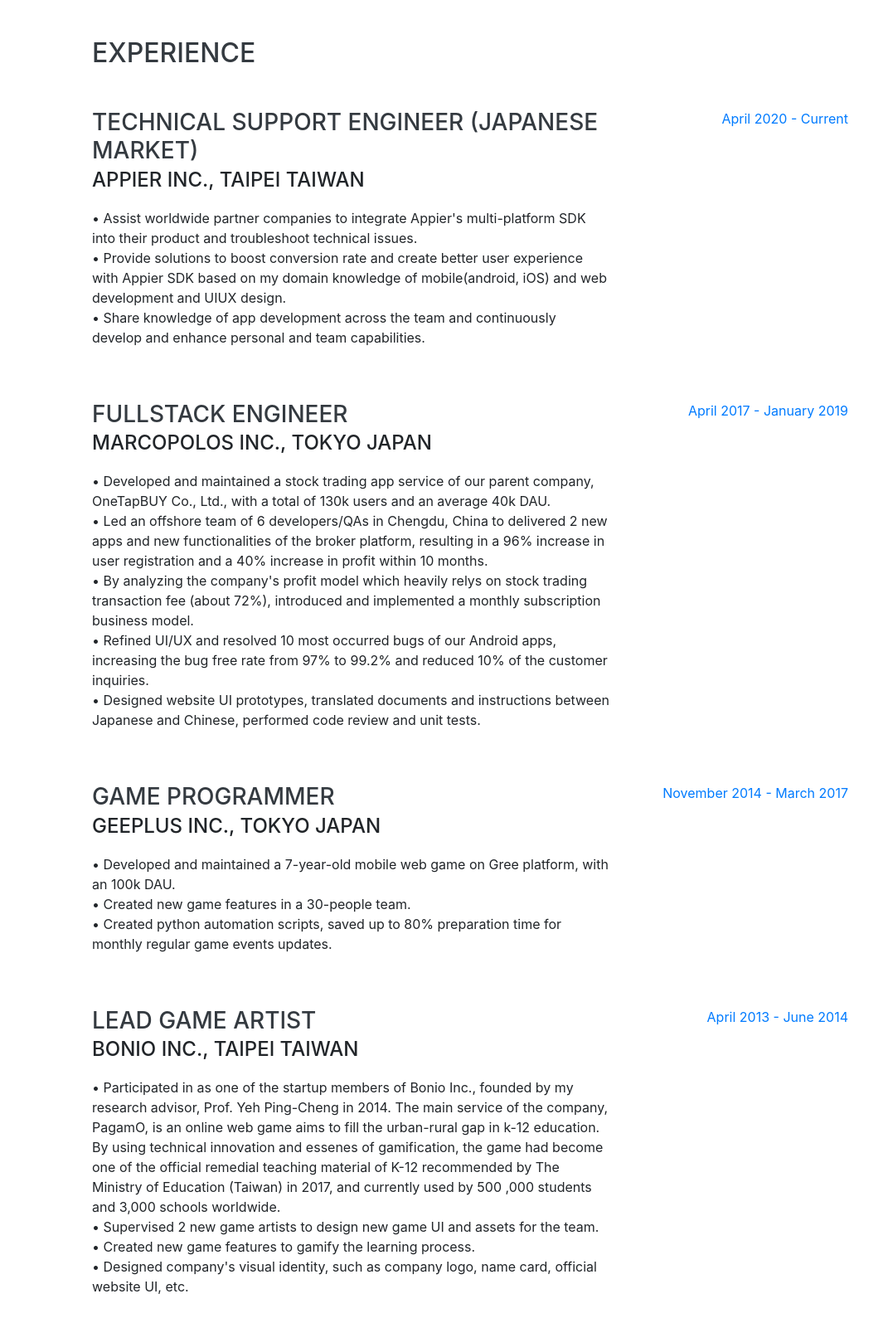
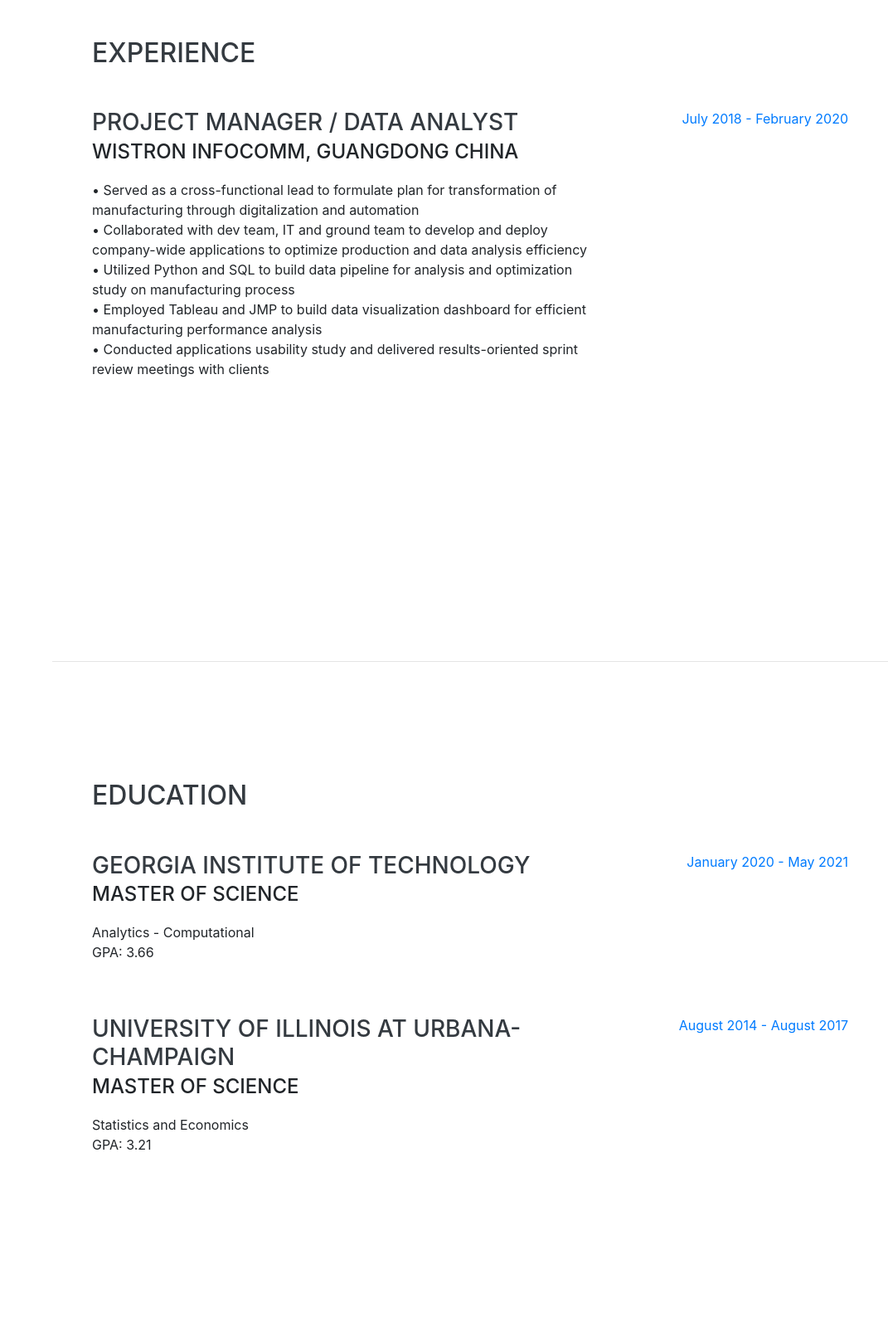
Before and after one commit to henryyang8/hsuanhan.github.io, a website with bundled scripts: page index.html in a window 1280 px wide. Shown: the part 804-2399 px from the top of the page at 83% size, without its empty margins (209-1280 px from the left). Built offline with nearby package versions, Linux system fonts and the light colour scheme; files whose address does not match are found by name; a web font is replaced by a local one.

Commit message:
Update index.html

```diff
--- a/index.html
+++ b/index.html
@@ -8,7 +8,7 @@
   <meta name="description" content="">
   <meta name="author" content="">
 
-  <title>Resume of Tzuhan Hsu</title>
+  <title>Resume of Hsuan-Han Yang</title>
 
   <!-- Bootstrap core CSS -->
   <link href="vendor/bootstrap/css/bootstrap.min.css" rel="stylesheet">
@@ -27,7 +27,7 @@
 
   <nav class="navbar navbar-expand-lg navbar-dark bg-primary fixed-top" id="sideNav">
     <a class="navbar-brand js-scroll-trigger" href="#page-top">
-      <span class="d-block d-lg-none">Tzuhan Hsu</span>
+      <span class="d-block d-lg-none">Hsuan-Han Yang</span>
       <!---
       <span class="d-none d-lg-block">
         <img class="img-fluid img-profile rounded-circle mx-auto mb-2" src="img/profile.jpg" alt="">
@@ -72,8 +72,8 @@
 
     <section class="p-3 p-lg-5 d-flex align-items-center" id="about">
       <div class="w-100">
-        <h1 class="mb-2">Tzuhan
-          <span class="text-primary">Hsu</span>
+        <h1 class="mb-2">Hsuan-Han
+          <span class="text-primary">Yang</span>
         </h1>
 
         <!---
@@ -84,13 +84,13 @@
         --->
         <h3 class="lead mb-4">I'm a professional software engineer and a digital art hobbyist.</h3>
         <div class="social-icons">
-          <a href="https://www.linkedin.com/in/tzuhan/">
+          <a href="https://www.linkedin.com/in/hsuan-han-henry-yang/">
             <i class="fab fa-linkedin-in"></i>
           </a>
-          <a href="https://github.com/tzuhan">
+          <a href="https://github.com/henryyang8">
             <i class="fab fa-github"></i>
           </a>
-          <a href="https://www.facebook.com/tzuhan.hsu">
+          <a href="https://www.facebook.com/henry.yang.7796">
             <i class="fab fa-facebook-f"></i>
           </a>
           <!---
@@ -113,64 +113,18 @@
 
         <div class="resume-item d-flex flex-column flex-md-row justify-content-between mb-5">
           <div class="resume-content">
-            <h3 class="mb-0">Technical Support Engineer (Japanese market)</h3>
-            <div class="subheading mb-3">Appier Inc., Taipei Taiwan</div>
+            <h3 class="mb-0">Project Manager / Data Analyst</h3>
+            <div class="subheading mb-3">Wistron Infocomm, Guangdong China</div>
             <p>
-              &bull; Assist worldwide partner companies to integrate Appier's multi-platform SDK into their product and troubleshoot technical issues.<br/>
-              &bull; Provide solutions to boost conversion rate and create better user experience with Appier SDK based on my domain knowledge of mobile(android, iOS) and web development and UIUX design.<br/>
-              &bull; Share knowledge of app development across the team and continuously develop and enhance personal and team capabilities.<br/>
+              &bull; Served as a cross-functional lead to formulate plan for transformation of manufacturing through digitalization and automation<br/>
+              &bull; Collaborated with dev team, IT and ground team to develop and deploy company-wide applications to optimize production and data analysis efficiency<br/>
+              &bull; Utilized Python and SQL to build data pipeline for analysis and optimization study on manufacturing process<br/>
+              &bull; Employed Tableau and JMP to build data visualization dashboard for efficient manufacturing performance analysis<br/>
+              &bull; Conducted applications usability study and delivered results-oriented sprint review meetings with clients<br/>
             </p>
           </div>
           <div class="resume-date text-md-right">
-            <span class="text-primary">April 2020 - Current</span>
-          </div>
-        </div>
-
-        <div class="resume-item d-flex flex-column flex-md-row justify-content-between mb-5">
-          <div class="resume-content">
-            <h3 class="mb-0">Fullstack Engineer</h3>
-            <div class="subheading mb-3">Marcopolos Inc., Tokyo Japan</div>
-            <p>
-              &bull; Developed and maintained a stock trading app service of our parent company, OneTapBUY Co., Ltd., with a total of 130k users and an average 40k DAU. <br/>
-              &bull; Led an offshore team of 6 developers/QAs in Chengdu, China to delivered 2 new apps and new functionalities of the broker platform, resulting in a 96% increase in user registration and a 40% increase in profit within 10 months. <br/>
-              &bull; By analyzing the company's profit model which heavily relys on stock trading transaction fee (about 72%), introduced and implemented a monthly subscription business model.<br/>
-              &bull; Refined UI/UX and resolved 10 most occurred bugs of our Android apps, increasing the bug free rate from 97% to 99.2% and reduced 10% of the customer inquiries.<br/>
-              &bull; Designed website UI prototypes, translated documents and instructions between Japanese and Chinese, performed code review and unit tests.
-            </p>
-          </div>
-          <div class="resume-date text-md-right">
-            <span class="text-primary">April 2017 - January 2019</span>
-          </div>
-        </div>
-
-        <div class="resume-item d-flex flex-column flex-md-row justify-content-between mb-5">
-          <div class="resume-content">
-            <h3 class="mb-0">Game Programmer</h3>
-            <div class="subheading mb-3">GeePlus Inc., Tokyo Japan</div>
-            <p>
-              &bull; Developed and maintained a 7-year-old mobile web game on Gree platform, with an 100k DAU. <br/>
-              &bull; Created new game features in a 30-people team.<br/>
-              &bull; Created python automation scripts, saved up to 80% preparation time for monthly regular game events updates.
-            </p>
-          </div>
-          <div class="resume-date text-md-right">
-            <span class="text-primary">November 2014 - March 2017</span>
-          </div>
-        </div>
-
-        <div class="resume-item d-flex flex-column flex-md-row justify-content-between mb-5">
-          <div class="resume-content">
-            <h3 class="mb-0">Lead Game artist</h3>
-            <div class="subheading mb-3">Bonio Inc., Taipei Taiwan</div>
-            <p>
-              &bull; Participated in as one of the startup members of Bonio Inc., founded by my research advisor, Prof. Yeh Ping-Cheng in 2014. The main service of the company, PagamO, is an online web game aims to fill the urban-rural gap in k-12 education. By using technical innovation and essenes of gamification, the game had become one of the official remedial teaching material of K-12 recommended by The Ministry of Education (Taiwan) in 2017, and currently used by 500 ,000 students and 3,000 schools worldwide. <br/>
-              &bull; Supervised 2 new game artists to design new game UI and assets for the team.<br/>
-              &bull; Created new game features to gamify the learning process.<br/>
-              &bull; Designed company's visual identity, such as company logo, name card, official website UI, etc.<br/>
-            </p>
-          </div>
-          <div class="resume-date text-md-right">
-            <span class="text-primary">April 2013 - June 2014</span>
+            <span class="text-primary">July 2018 - February 2020</span>
           </div>
         </div>
 
@@ -186,16 +140,28 @@
 
         <div class="resume-item d-flex flex-column flex-md-row justify-content-between mb-5">
           <div class="resume-content">
-            <h3 class="mb-0">National Taiwan University</h3>
-            <div class="subheading mb-3">Bachelor of Science</div>
-            <div>Computer Science and Information Engineering</div>
-            <p>GPA: 3.46</p>
+            <h3 class="mb-0">Georgia Institute of Technology</h3>
+            <div class="subheading mb-3">Master of Science</div>
+            <div>Analytics - Computational</div>
+            <p>GPA: 3.66</p>
           </div>
           <div class="resume-date text-md-right">
-            <span class="text-primary">September 2010 - June 2014</span>
+            <span class="text-primary">January 2020 - May 2021</span>
           </div>
         </div>
 
+
+        <div class="resume-item d-flex flex-column flex-md-row justify-content-between mb-5">
+          <div class="resume-content">
+            <h3 class="mb-0">University of Illinois at Urbana-Champaign</h3>
+            <div class="subheading mb-3">Master of Science</div>
+            <div>Statistics and Economics</div>
+            <p>GPA: 3.21</p>
+          </div>
+          <div class="resume-date text-md-right">
+            <span class="text-primary">August 2014 - August 2017</span>
+          </div>
+        </div>
 
 
       </div>
@@ -287,9 +253,9 @@
 
     <hr class="m-0">
 
-    <section class="resume-section p-3 p-lg-5 d-flex align-items-center" id="interests">
+    <section class="resume-section p-3 p-lg-5 d-flex align-items-center" id="projects">
       <div class="w-100">
-        <h2 class="mb-5">Interests</h2>
+        <h2 class="mb-5">Projects</h2>
         <p>Apart from being a software developer, I enjoy most of my time drawing digital arts and watching Japanese mangas and animations. I'm fond of the fascinating visual impact the artists can create with just one simple pencil.</p>
         <p class="mb-3">Aiming to develop my own indie game in the near future, I'm also spending my spare time in learning game programing and 3d modeling/rendering, etc.<br/></p>
         <p class="subheading mb-3">My Art Social Media Links</p>
@@ -314,17 +280,14 @@
 
     <section class="resume-section p-3 p-lg-5 d-flex align-items-center" id="awards">
       <div class="w-100">
-        <h2 class="mb-5">Language Skills &amp; Certifications</h2>
+        <h2 class="mb-5">Language Skills</h2>
         <ul class="fa-ul mb-0">
           <li>
             <i class="fa-li fa fa-circle text-warning"></i>
-            JLPT N1 Certificated. (2014/08)</li>
+            English: Fluent</li>
           <li>
             <i class="fa-li fa fa-circle text-warning"></i>
-            TOEIC score 965. (2015/12) </li>
-          <li>
-            <i class="fa-li fa fa-circle text-warning"></i>
-            情報処理技術者試験 (ITEE) Certificated. (2017/11)</li>
+            Mandarin: Native</li>
         </ul>
       </div>
     </section>
```
